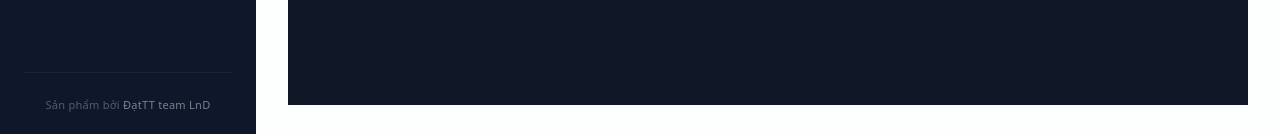
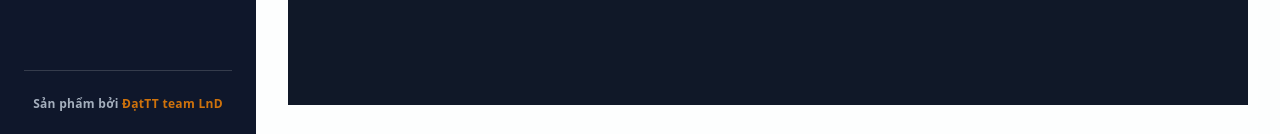
Before and after one commit to tdat06152/Testcen, a Next.js app: page /login in a window 1280 px wide. Shown: the part 727-861 px from the top of the page. Built offline with nearby package versions, Linux system fonts and the light colour scheme; no server answers.

Commit message:
style: make author attribution clearly visible with high contrast

```diff
--- a/components/Layout.tsx
+++ b/components/Layout.tsx
@@ -86,11 +86,11 @@ export default function Layout({ children }: { children: React.ReactNode }) {
     return (
       <div className="min-h-screen bg-gray-900 text-white flex flex-col relative">
         <div className="flex-1">{children}</div>
-        {/* Author attribution for test page: fixed at bottom right, grey text */}
+        {/* Author attribution for test page: fixed at bottom right, CLEAR DARK GREY text on white-ish pill */}
         <div className="fixed bottom-4 right-4 z-[9998] pointer-events-none">
-          <div className="bg-white/5 backdrop-blur-md px-3 py-1.5 rounded-lg border border-white/10 opacity-60 hover:opacity-100 transition-opacity pointer-events-auto">
-            <p className="text-[10px] font-medium tracking-wide text-gray-400">
-              Sản phẩm bởi <span className="text-gray-200">ĐạtTT team LnD</span>
+          <div className="bg-white/80 backdrop-blur-md px-4 py-2 rounded-full border border-gray-200 shadow-lg opacity-90 hover:opacity-100 transition-opacity pointer-events-auto">
+            <p className="text-[12px] font-bold tracking-wide text-slate-700">
+              Sản phẩm bởi <span className="text-orange-600">ĐạtTT team LnD</span>
             </p>
           </div>
         </div>
@@ -138,9 +138,9 @@ export default function Layout({ children }: { children: React.ReactNode }) {
           </nav>
         </div>
 
-        <div className="mt-auto pt-6 border-t border-white/10 opacity-50 hover:opacity-100 transition-opacity">
-          <p className="text-[11px] text-center tracking-wide font-medium text-slate-400">
-            Sản phẩm bởi <span className="text-slate-200">ĐạtTT team LnD</span>
+        <div className="mt-auto pt-6 border-t border-white/20 opacity-80 hover:opacity-100 transition-opacity">
+          <p className="text-[12px] text-center tracking-wide font-bold text-slate-300">
+            Sản phẩm bởi <span className="text-orange-400">ĐạtTT team LnD</span>
           </p>
         </div>
       </aside>
```
